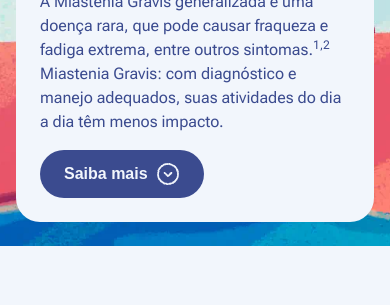
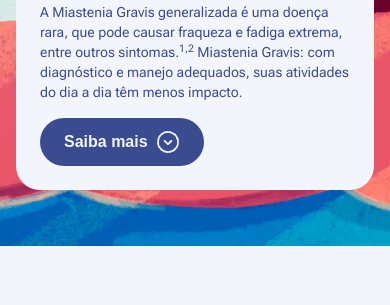
Before and after one commit to lucaspiucomunica/astrazeneca-mgg-fazbem, a plain HTML site: page index.html in a window 390 px wide. Shown: the part 598-903 px from the top of the page. Drawn offline with Linux system fonts and the light colour scheme; a web font is replaced by a local one.

Commit message:
feat: favicon

```diff
--- a/index.html
+++ b/index.html
@@ -35,11 +35,11 @@
     <link rel="canonical" href="https://materiais.programafazbem.com.br/miastenia-gravis">
 
     <!-- Favicon -->
-    <!-- <link rel="icon" type="image/x-icon" href="/favicon.ico">
-    <link rel="apple-touch-icon" sizes="180x180" href="/apple-touch-icon.png">
-    <link rel="icon" type="image/png" sizes="32x32" href="/favicon-32x32.png">
-    <link rel="icon" type="image/png" sizes="16x16" href="/favicon-16x16.png">
-    <link rel="manifest" href="/site.webmanifest"> -->
+    <link rel="icon" href="/src/favicon/favicon.ico" sizes="any">
+    <link rel="icon" href="/src/favicon/favicon.svg" type="image/svg+xml">
+    <link rel="apple-touch-icon" href="/src/favicon/apple-touch-icon.png">
+    <link rel="manifest" href="/src/favicon/site.webmanifest">
+    <meta name="theme-color" content="#FFFFFF">
 
     <link rel="stylesheet" href="src/css/output.css">
 </head>
--- a/src/css/input.css
+++ b/src/css/input.css
@@ -758,7 +758,7 @@
     }
 
     .hero-bg {
-        @apply absolute inset-0 -z-10 bg-hero bg-cover sm:bg-center bg-[30%_100%] bg-no-repeat;
+        @apply absolute inset-0 -z-10 bg-hero sm:bg-cover bg-[size:auto_110%] sm:bg-center bg-[30%_100%] bg-no-repeat;
     }
 
     #hero .hero-gradient-overlay {
@@ -766,7 +766,7 @@
     }
 
     #hero .hero-content-wrapper {
-        @apply absolute sm:top-1/2 top-auto sm:bottom-auto bottom-6 sm:-translate-y-1/2 left-0 right-0 z-10;
+        @apply absolute sm:top-1/2 top-auto sm:bottom-auto bottom-14 sm:-translate-y-1/2 left-0 right-0 z-10;
     }
 
     #hero .hero-content-wrapper .container > div {
@@ -783,7 +783,7 @@
     }
 
     #hero p {
-        @apply text-azul-principal sm:max-w-[440px] ml:text-lg text-base xs:mb-6 mb-4;
+        @apply text-azul-principal sm:max-w-[440px] ml:text-lg sm:text-base text-sm xs:mb-6 mb-4;
     }
 
     /* Miastenia Gravis Section */
```
Also changed, not shown: src/css/output.css, src/favicon/android-chrome-192x192.png (added), src/favicon/android-chrome-512x512.png (added), src/favicon/apple-touch-icon.png (added), src/favicon/favicon.ico (added), src/favicon/favicon.svg (added), src/favicon/site.webmanifest (added).
